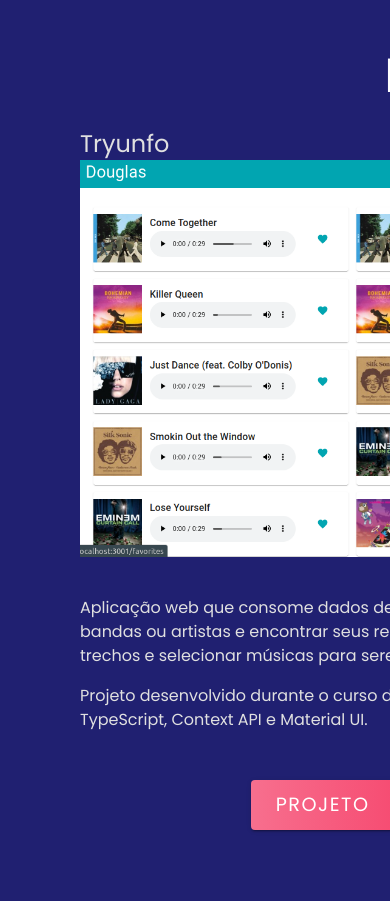
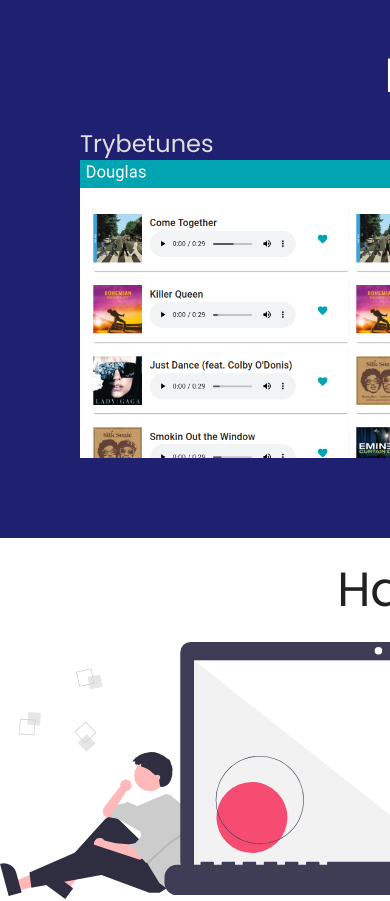
Before and after one commit to douglas-ssouza/portfolio, a React (Create React App) app: page / in a window 390 px wide. Shown: the part 1880-2781 px from the top of the page. Built offline with nearby package versions, Linux system fonts and the light colour scheme.

Commit message:
refactor: adjust projects block responsiveness

```diff
--- a/src/components/landing-page/ProjectPreview.tsx
+++ b/src/components/landing-page/ProjectPreview.tsx
@@ -50,10 +50,11 @@
 				<Grid
 					item
 					container
-					direction='column'
+					direction={matchesMedium ? 'row' : 'column'}
 					sx={{width: matchesMedium ? '100%' : '30%'}}
+					justifyContent={matchesMedium ? 'space-between' : 'flex-start'}
 				>
-					<Grid item sx={{mb: '2em'}}>
+					<Grid item sx={{mb: '2em', width: matchesMedium ? '70%' : '100%'}}>
 						<Typography
 							component='p'
 							variant='body1'
@@ -71,7 +72,13 @@
 							{project.secondParagraph}
 						</Typography>
 					</Grid>
-					<Grid item container justifyContent='space-evenly'>
+					<Grid
+						item
+						container
+						justifyContent='space-evenly'
+						direction={matchesMedium ? 'column' : 'row'}
+						sx={{width: matchesMedium ? '20%' : '100%'}}
+					>
 						<Grid item>
 							<CustomButton variant='contained' sx={{width: '7.5em'}}>
 								Projeto
--- a/src/data/projects.ts
+++ b/src/data/projects.ts
@@ -7,18 +7,6 @@
 		firstParagraph: 'Aplicação web que consome dados de uma api do iTunes. Nele, quem usa, pode pesquisar por bandas ou artistas e encontrar seus respectivos álbuns, ver detalhes dos álbuns e músicas, ouvir trechos e selecionar músicas para serem salvas como favoritas.',
 		secondParagraph: 'Projeto desenvolvido durante o curso de desenvolvimento web da trybe utilizando ReactJS, TypeScript, Context API e Material UI.',
 	},
-	{
-		name: 'Tryunfo',
-		image: trybetunes,
-		firstParagraph: 'Aplicação web que consome dados de uma api do iTunes. Nele, quem usa, pode pesquisar por bandas ou artistas e encontrar seus respectivos álbuns, ver detalhes dos álbuns e músicas, ouvir trechos e selecionar músicas para serem salvas como favoritas.',
-		secondParagraph: 'Projeto desenvolvido durante o curso de desenvolvimento web da trybe utilizando ReactJS, TypeScript, Context API e Material UI.',
-	},
-	{
-		name: 'Recipes App',
-		image: trybetunes,
-		firstParagraph: 'Aplicação web que consome dados de uma api do iTunes. Nele, quem usa, pode pesquisar por bandas ou artistas e encontrar seus respectivos álbuns, ver detalhes dos álbuns e músicas, ouvir trechos e selecionar músicas para serem salvas como favoritas.',
-		secondParagraph: 'Projeto desenvolvido durante o curso de desenvolvimento web da trybe utilizando ReactJS, TypeScript, Context API e Material UI.',
-	},
 ];
 
 export default projects;
```
